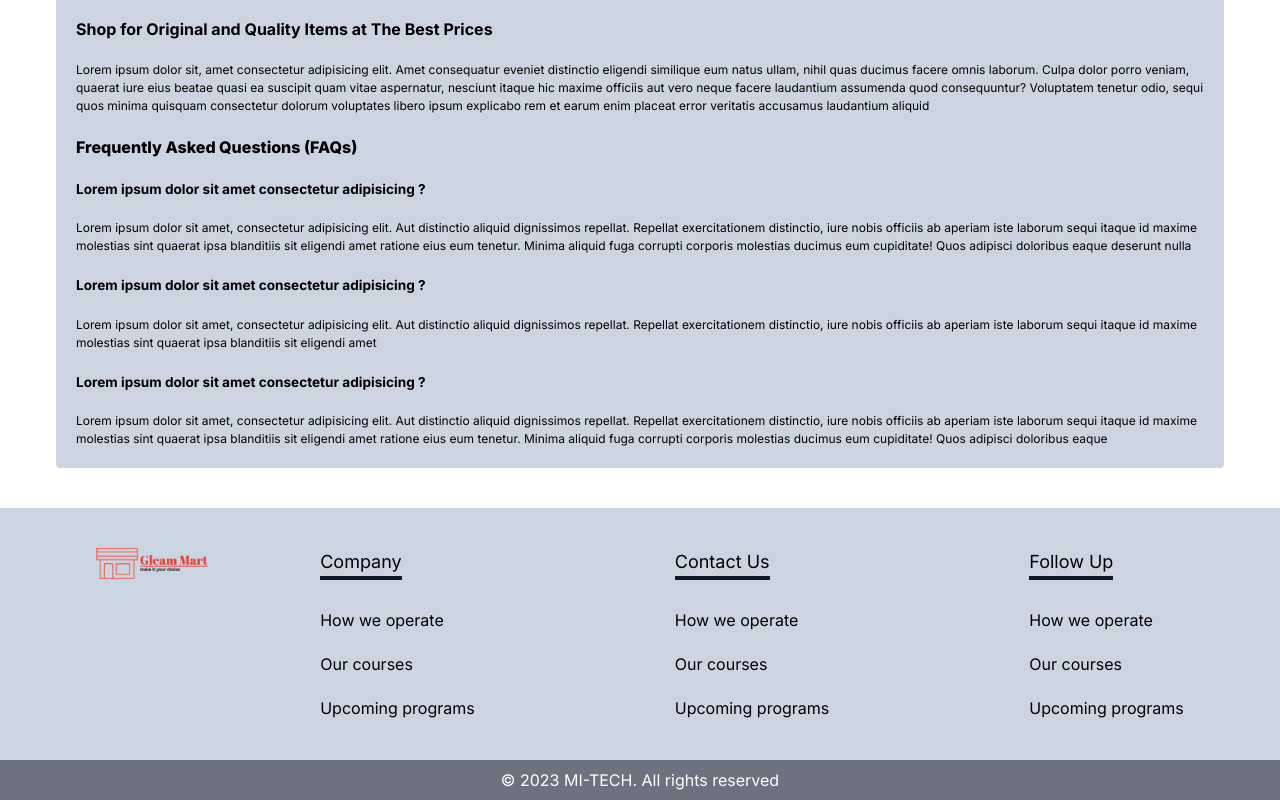
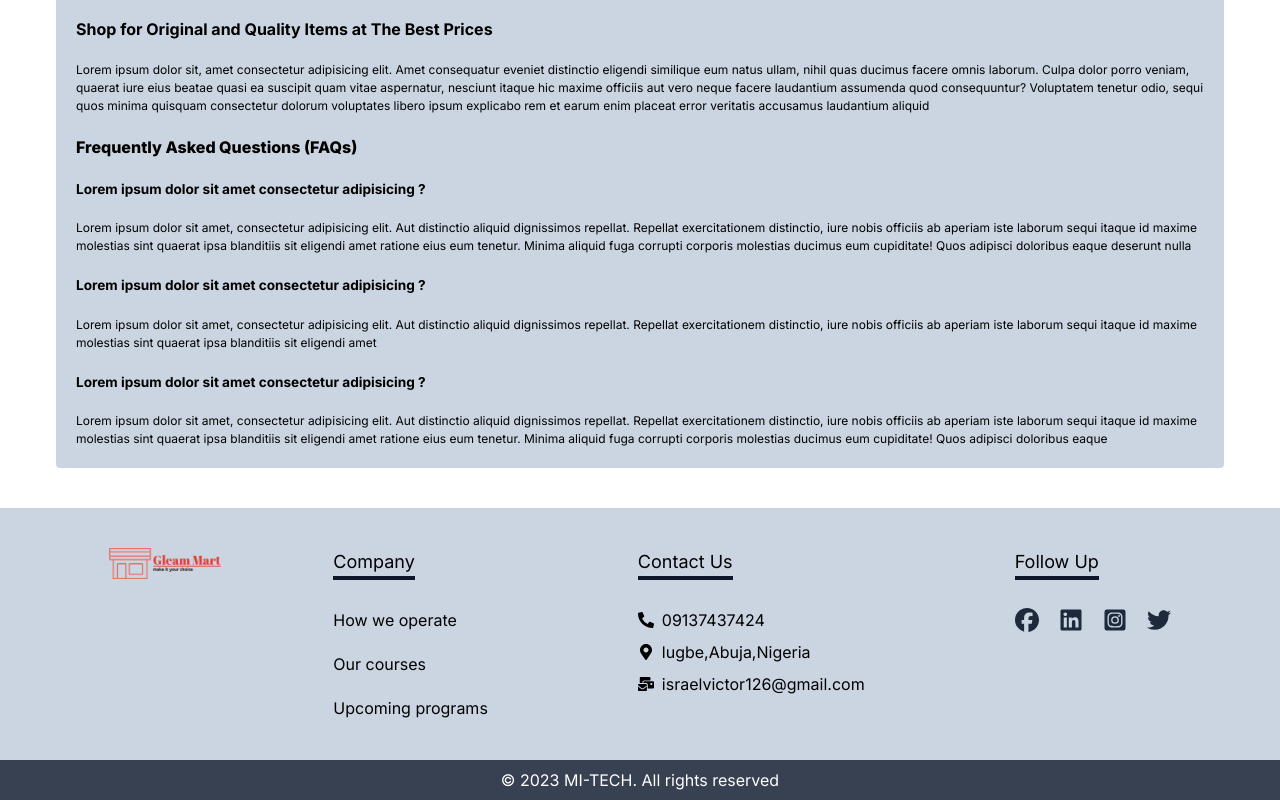
Before and after one commit to MIE-CODE/market, a Next.js app: page / in a window 1280 px wide. Shown: the part 2372-3172 px from the top of the page. Built offline with nearby package versions, Linux system fonts and the light colour scheme; no server answers.

Commit message:
done with the footer

```diff
--- a/app/components/Footer.tsx
+++ b/app/components/Footer.tsx
@@ -1,6 +1,23 @@
 import Image from "next/image";
 import Link from "next/link";
 import React, { useEffect, useState } from "react";
+import {
+  FaInstagram,
+  FaInstagramSquare,
+  FaLinkedin,
+  FaMailBulk,
+  FaMap,
+  FaMapMarker,
+  FaMapMarkerAlt,
+  FaPhone,
+  FaPhoneAlt,
+} from "react-icons/fa";
+import {
+  FaLinkedinIn,
+  FaTwitter,
+  FaFacebook,
+  FaFacebookF,
+} from "react-icons/fa6";
 
 const Footer = () => {
   const [date, setDate] = useState(0);
@@ -13,7 +30,7 @@ const Footer = () => {
   return (
     <div className="w-full sm:w-full place-self-end bg-slate-300 ">
       <div className="p-10  flex justify-center gap-5 md:gap-28">
-        <div className="">
+        <div className="hidden lg:block">
           <Link href="/">
             <Image
               className="w-28"
@@ -24,83 +41,89 @@ const Footer = () => {
             />
           </Link>
         </div>
-        <div className="grid md:flex gap-[200px] ">
-          <div className="grid gap-7">
+        <div className="grid gap-10 md:flex md:gap-[100px]  lg:gap-[150px] ">
+          <div className="flex flex-col  gap-5 md:gap-7">
             <p className="w-fit border-b-4 border-slate-900 text-lg">Company</p>
-            <div className="grid gap-5">
+            <div className="grid gap-2 md:gap-5">
               <Link
-                className="hover:text-slate-500 transition duration-200"
+                className="hover:text-slate-500 whitespace-nowrap transition duration-200"
                 href="#"
               >
                 How we operate
               </Link>
               <Link
-                className="hover:text-slate-500 transition duration-200"
+                className="hover:text-slate-500 whitespace-nowrap transition duration-200"
                 href="#"
               >
                 Our courses
               </Link>
               <Link
-                className="hover:text-slate-500 transition duration-200"
+                className="hover:text-slate-500 whitespace-nowrap transition duration-200"
                 href="#"
               >
                 Upcoming programs
               </Link>
             </div>
           </div>
-          <div className="grid gap-7">
+          <div className="flex flex-col gap-5 md:gap-7">
             <p className="w-fit border-b-4 border-slate-900 text-lg">
               Contact Us
             </p>
-            <div className="grid gap-5">
+            <div className="grid md:gap-2 gap-5">
               <Link
-                className="hover:text-slate-500 transition duration-200"
+                className="flex items-center gap-2 hover:text-slate-500 transition duration-200"
                 href="#"
               >
-                How we operate
+                <FaPhoneAlt /> 09137437424
               </Link>
               <Link
-                className="hover:text-slate-500 transition duration-200"
+                className="flex items-center gap-2 hover:text-slate-500 transition duration-200"
                 href="#"
               >
-                Our courses
+                <FaMapMarkerAlt /> lugbe,Abuja,Nigeria
               </Link>
               <Link
-                className="hover:text-slate-500 transition duration-200"
-                href="#"
+                className="flex items-center gap-2 hover:text-slate-500 transition duration-200"
+                href="mailto:israelvictor126@gmail.com"
               >
-                Upcoming programs
+                <FaMailBulk /> israelvictor126@gmail.com
               </Link>
             </div>
           </div>
-          <div className="grid gap-7">
+          <div className="flex flex-col gap-7">
             <p className="w-fit border-b-4 border-slate-900 text-lg">
               Follow Up
             </p>
-            <div className="grid gap-5">
+            <div className="flex text-2xl gap-5 text-slate-800">
               <Link
-                className="hover:text-slate-500 transition duration-200"
+                className="hover:text-slate-600 transition duration-150 ease-in-out"
                 href="#"
               >
-                How we operate
+                <FaFacebook />
               </Link>
               <Link
-                className="hover:text-slate-500 transition duration-200"
+                className="hover:text-slate-600 transition duration-150 ease-in-out"
                 href="#"
               >
-                Our courses
+                <FaLinkedin />
               </Link>
               <Link
-                className="hover:text-slate-500 transition duration-200"
+                className="hover:text-slate-600 transition duration-150 ease-in-out"
                 href="#"
               >
-                Upcoming programs
+                <FaInstagramSquare />
+              </Link>
+              <Link
+                className="hover:text-slate-600 transition duration-150 ease-in-out"
+                href="#"
+              >
+                <FaTwitter />
               </Link>
             </div>
           </div>
         </div>
       </div>
-      <div className="w-full h-[40px] flex justify-center items-center text-white bg-gray-500  ">
+      <div className="w-full h-[40px] flex justify-center items-center text-white bg-gray-700  ">
         <p>© {date ? date : ""} MI-TECH. All rights reserved</p>
       </div>
     </div>
```
